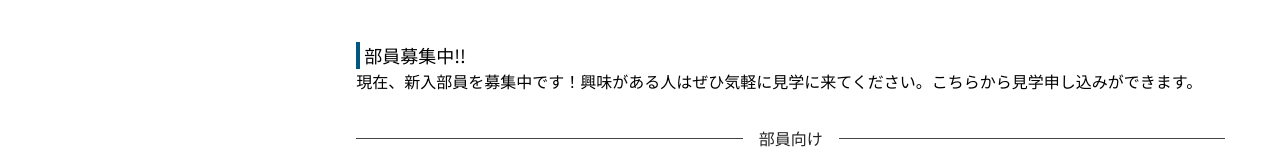
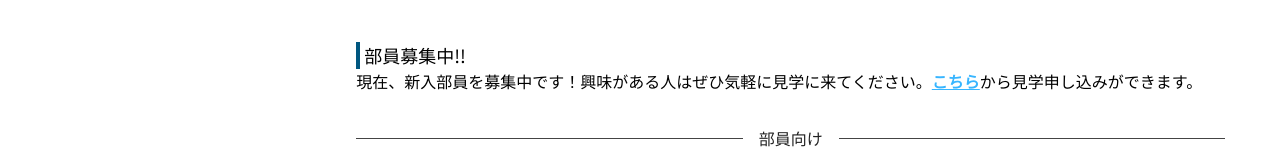
Before and after one commit to mokkun55/procon-homepage, a Next.js app: page /activity in a window 1280 px wide. Shown: the part 725-884 px from the top of the page. Built offline with nearby package versions, Linux system fonts and the light colour scheme; a small style sheet from the web is missing.

Commit message:
feat: .linkスタイルを追加

```diff
--- a/src/app/activity/page.module.scss
+++ b/src/app/activity/page.module.scss
@@ -24,4 +24,10 @@
         }
     }
 
+    .link {
+        color: var(--text-link);
+        font-weight: 700;
+        text-decoration: underline;
+        cursor: pointer;
+    }
 }
```
